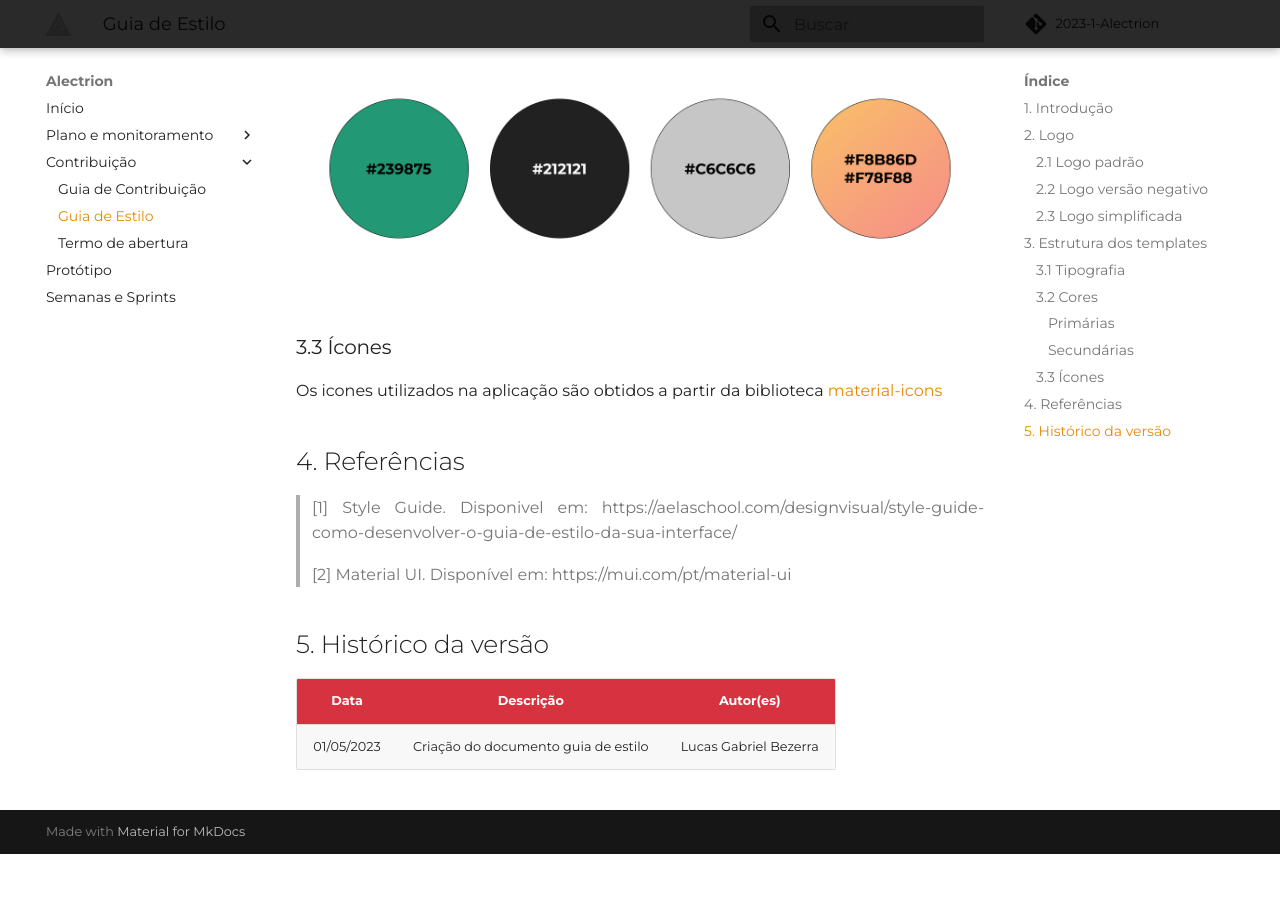
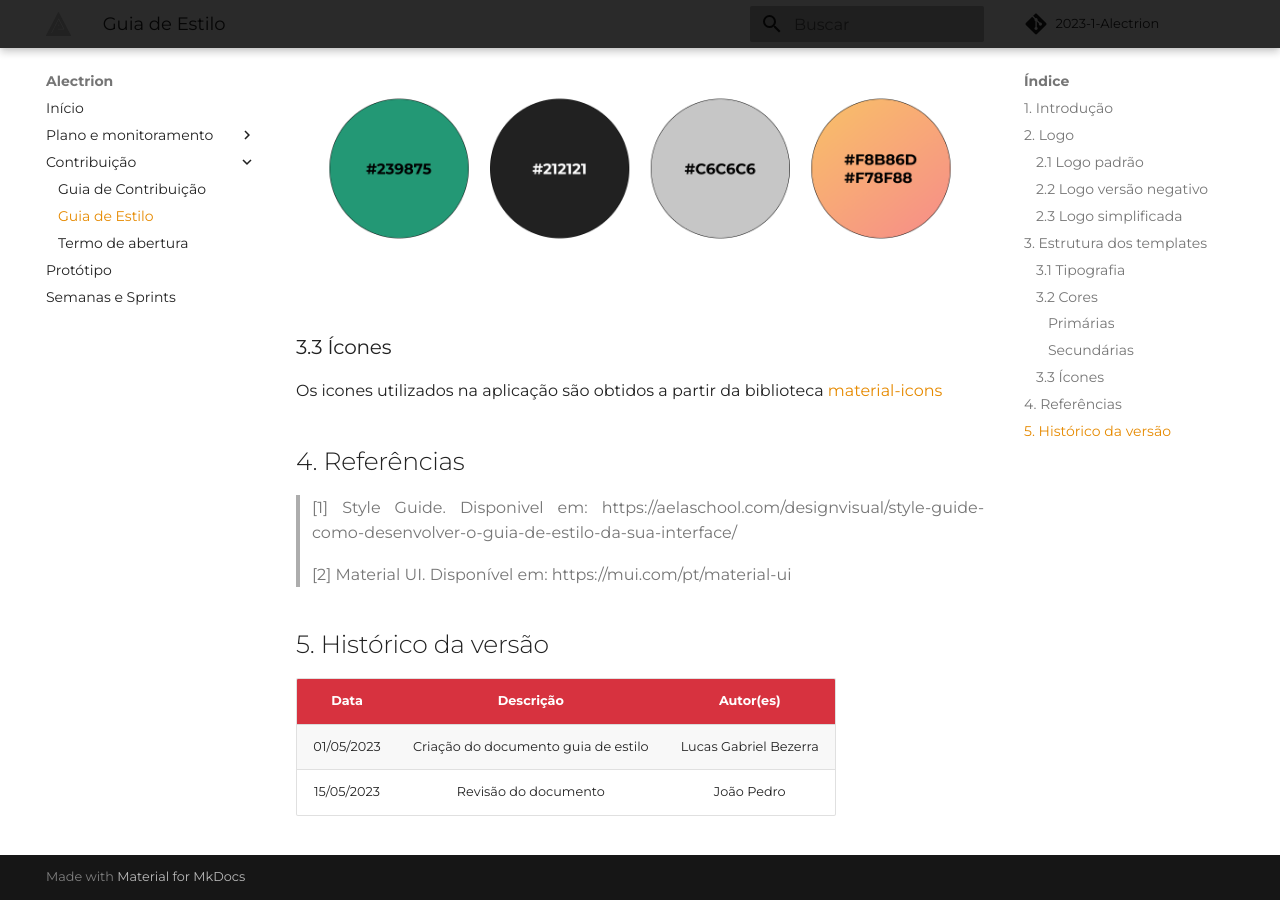
Before and after one commit to fga-eps-mds/2023-1-Alectrion-DOC, an MkDocs documentation site: the page built from docs/documentacao/guia-de-estilo.md, in a window 1280 px wide and 900 px high, scrolled down 2518 px. Built offline with MkDocs 1.6.1 and Material for MkDocs 9.7.7, drawn with Linux system fonts in a browser that asks for light colours; some web fonts are replaced; comment, search, counter and statistics services are not loaded; before the commit the page ends 3372 px from its top, so only the background shows below that.

Commit message:
#35 fix: adição da revisão no histórico de versão

```diff
--- a/docs/documentacao/guia-de-estilo.md
+++ b/docs/documentacao/guia-de-estilo.md
@@ -54,3 +54,4 @@ Os icones utilizados na aplicação são obtidos a partir da biblioteca [materia
 | **Data**   | **Descrição**                       | **Autor(es)**         |
 | ---------- | ----------------------------------- | --------------------- |
 | 01/05/2023 | Criação do documento guia de estilo | Lucas Gabriel Bezerra |
+| 15/05/2023 | Revisão do documento | João Pedro |
```
